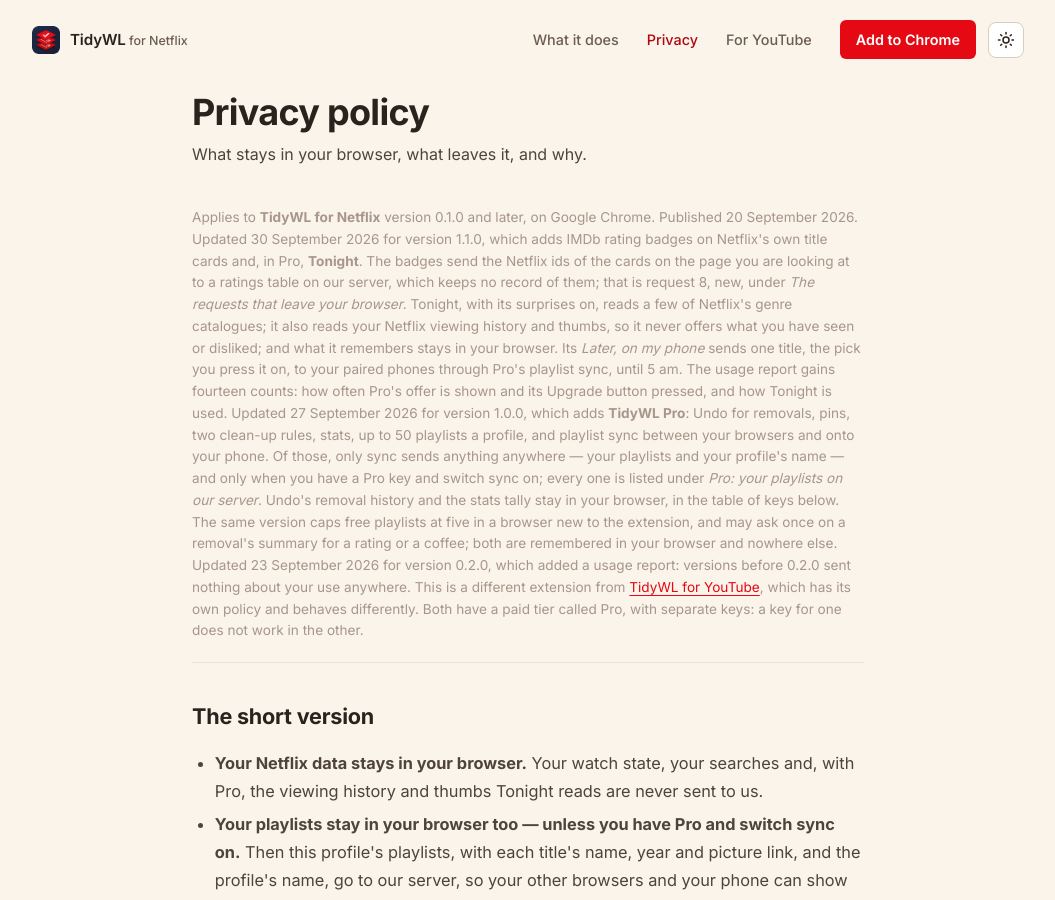
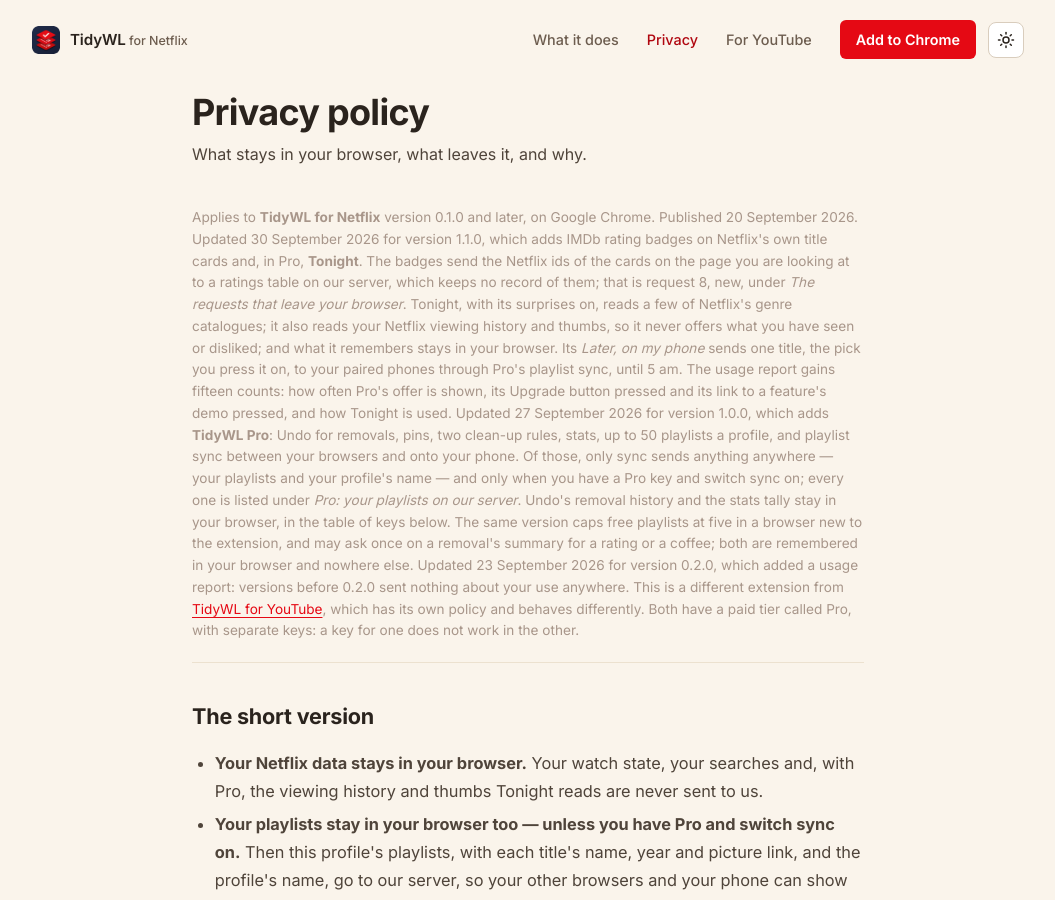
Before and after one commit to dominic-lam/tidywl-site, a Jekyll site: the page built from netflix/privacy/index.html, in a window 1280 px wide and 900 px high. Shown: the whole window, without its empty margins (112-1167 px from the left). Built offline with Jekyll 4.4.1, drawn with Linux system fonts in a browser that asks for light colours; some of the changed text lies outside the part shown.

Commit message:
feat(netflix): the policy names 1.1.0's fifteenth count, demo_clicks
An upgrade card's demo pressed, which opens that feature's section on
tidywl.com; not which feature.

Co-Authored-By: Claude Opus 5.5 <noreply@anthropic.com>
Claude-Session: https://claude.ai/code/session_01XjAXJiFVrRDEPPQTq3zkdK

```diff
--- a/netflix/privacy/index.html
+++ b/netflix/privacy/index.html
@@ -72,8 +72,8 @@ last_modified_at: 2026-09-28
       that leave your browser</em>. Tonight, with its surprises on, reads a few of Netflix's genre catalogues; it also
       reads your Netflix viewing history and thumbs, so it never offers what you have seen or disliked; and what it
       remembers stays in your browser. Its <em>Later, on my phone</em> sends one title, the pick you press it on, to your
-      paired phones through Pro's playlist sync, until 5 am. The usage report gains fourteen counts: how often Pro's offer is
-      shown and its Upgrade button pressed, and how Tonight is used.
+      paired phones through Pro's playlist sync, until 5 am. The usage report gains fifteen counts: how often Pro's offer is
+      shown, its Upgrade button pressed and its link to a feature's demo pressed, and how Tonight is used.
       Updated 27 September 2026 for version 1.0.0, which adds <strong>TidyWL Pro</strong>: Undo for removals, pins,
       two clean-up rules, stats, up to 50 playlists a profile, and playlist sync between your browsers and onto your
       phone. Of those, only sync sends anything anywhere — your playlists and your profile's name — and only when you
@@ -436,6 +436,7 @@ last_modified_at: 2026-09-28
           <tr><td>paywall_tonight</td><td>The same, for Tonight.</td></tr>
           <tr><td>upsell_views</td><td>How many times Pro's offer has been shown for any reason, including from the About window.</td></tr>
           <tr><td>upgrade_clicks</td><td>How many times you have pressed <em>Upgrade to Pro</em> on that offer, which opens the checkout. Not whether you went on to buy.</td></tr>
+          <tr><td>demo_clicks</td><td>How many times you have pressed a feature's demo on that offer (its picture, or <em>See … in action</em>), which opens that feature's section on tidywl.com. Not which feature.</td></tr>
           <tr><td>tonight_opens</td><td>How many times Tonight has opened with a pick to show.</td></tr>
           <tr><td>tonight_plays</td><td>How many times you have pressed <em>Play</em> on one of Tonight's picks. Not which title.</td></tr>
           <tr><td>tonight_plays_outside</td><td>How many of those were a surprise from outside My List.</td></tr>
@@ -446,7 +447,7 @@ last_modified_at: 2026-09-28
     </div>
 
     <p>
-      The last fourteen, from <code>paywall_pin</code> down, were added in version 1.1.0. Before it, the report was
+      The last fifteen, from <code>paywall_pin</code> down, were added in version 1.1.0. Before it, the report was
       the identifier and the fourteen above them.
     </p>
 
```
